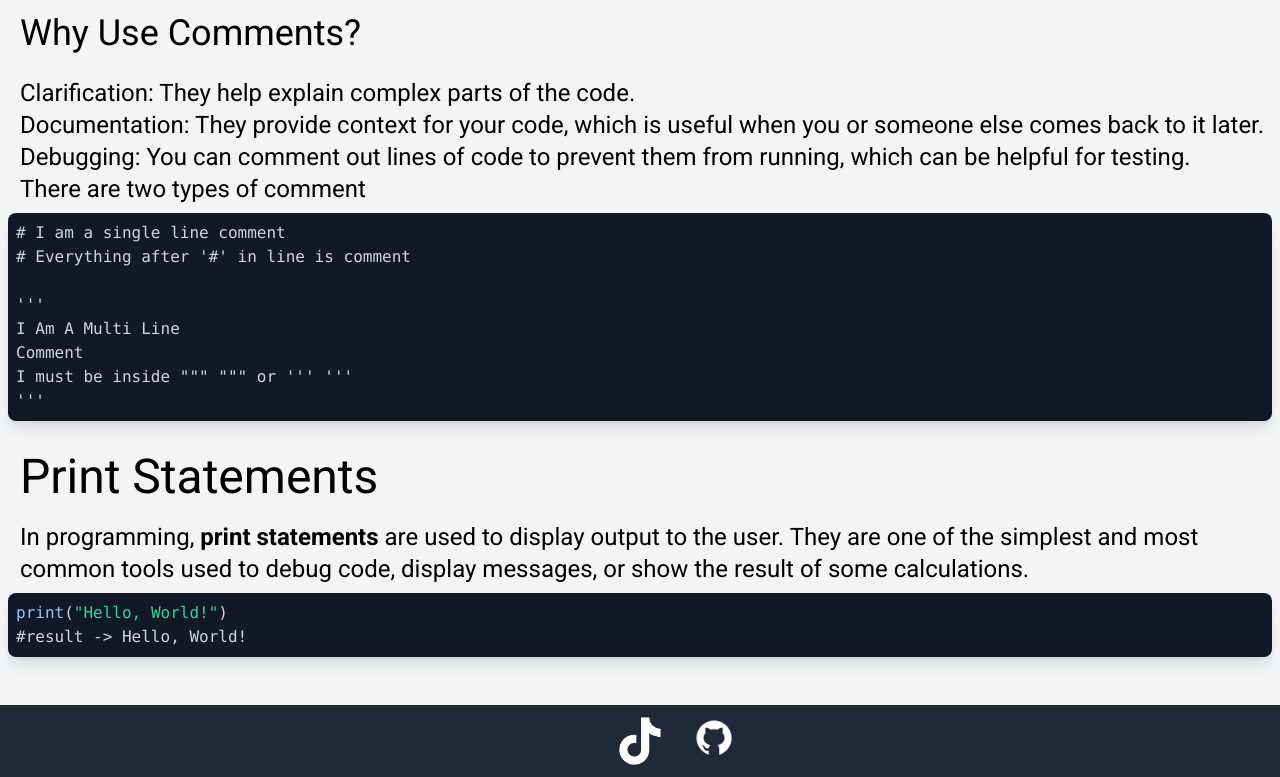
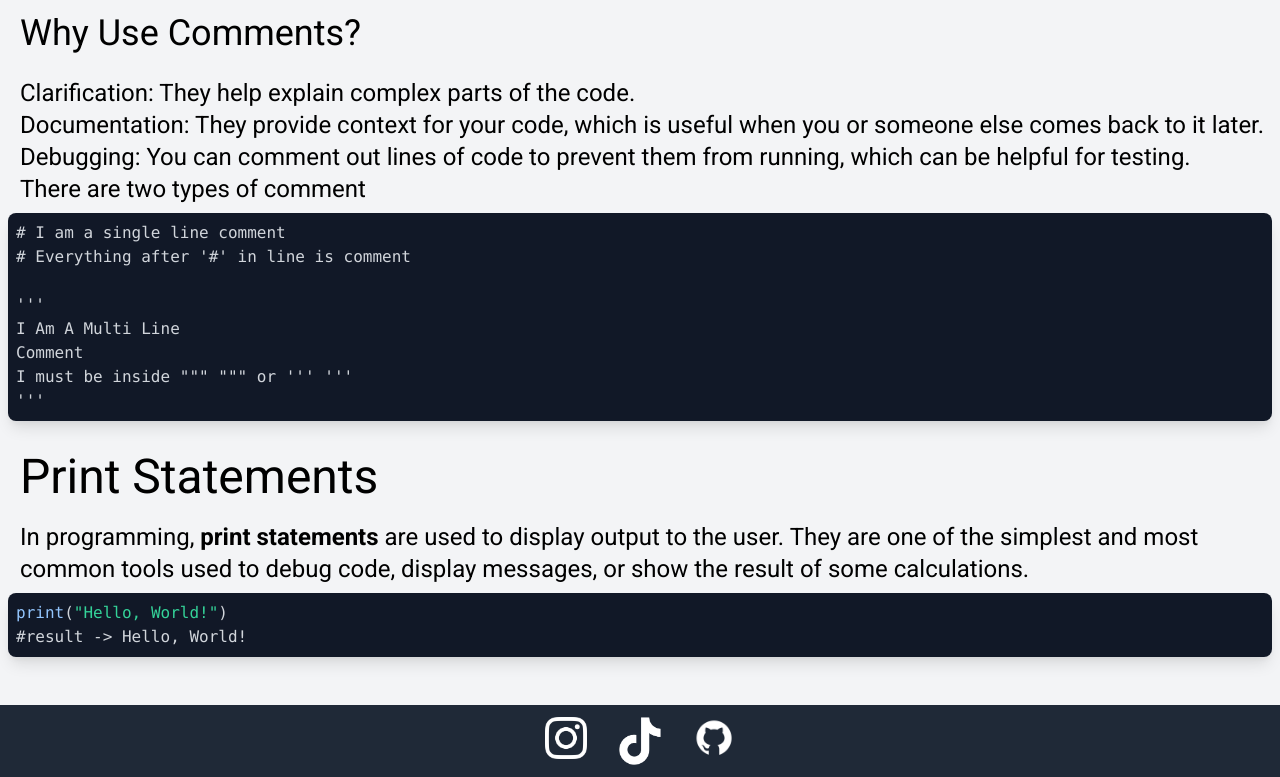
Before and after one commit to LearnPythonForFree/main, a plain HTML site: page index.html in a window 1280 px wide. Shown: the part 1227-2004 px from the top of the page. Drawn offline with nearby package versions, Linux system fonts and the light colour scheme; the site is published under a folder, as on GitHub Pages, so addresses that start at the root find nothing; a web font is replaced by a local one.

Commit message:
Update index.html

```diff
--- a/index.html
+++ b/index.html
@@ -152,7 +152,7 @@
     </main>
 
     <footer class="bg-gray-800 text-white flex mt-10 justify-center">
-        <a href="https://www.instagram.com/learnpythonforfree/"><img src="/Images/insta.png" alt="" width="50px" class="px-1 m-3"></a>
+        <a href="https://www.instagram.com/learnpythonforfree/"><img src="Images/insta.png" alt="" width="50px" class="px-1 m-3"></a>
         <a href="https://www.tiktok.com/@learnpythonforfre.e"><img src="TikTok.png" alt="" width="50px" class="px-1 m-3"></a>
         <a href="https://github.com/LearnPythonForFree/LearnPython"><img src="github.png" alt="" width="50px" class="px-1 m-3"></a>
     </footer>
```
